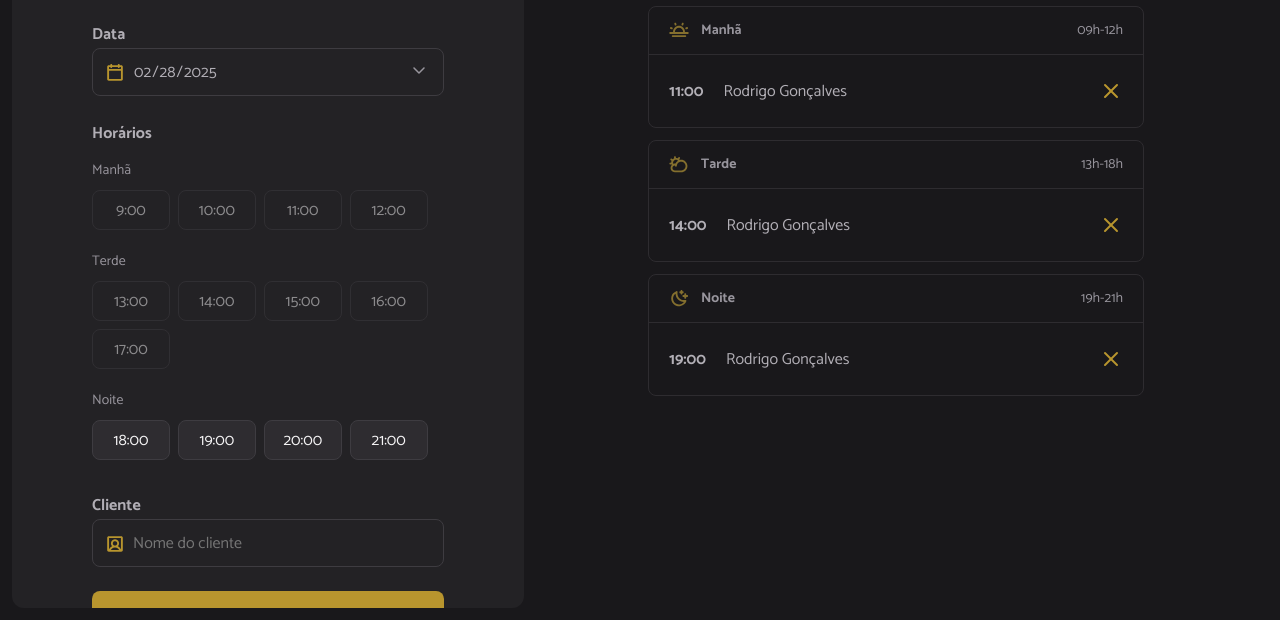
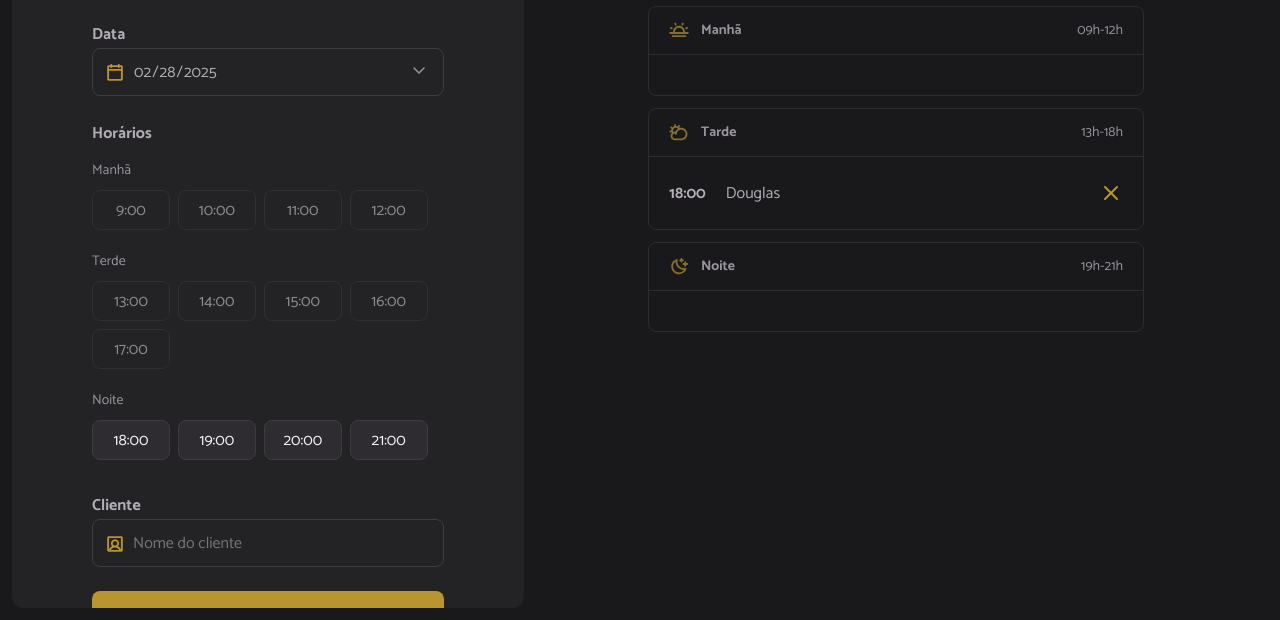
Before and after one commit to Douglasha/hairday, a website built with webpack: page index.html in a window 1280 px wide. Shown: the part 180-800 px from the top of the page. Built offline with nearby package versions, Linux system fonts and the light colour scheme; data requests are answered from the project's data file.

Commit message:
Renderizando os agendamentos do dia

```diff
--- a/index.html
+++ b/index.html
@@ -91,16 +91,16 @@
             <span>09h-12h</span>
           </header>
           <ul id="period-morning" class="period">
-            <!-- Exemplo  -->
+            <!-- Exemplo
             <li>
               <strong>11:00</strong>
-              <span>Rodrigo Gonçalves</span>
+              <span>Douglas Amaral</span>
               <img
                 src="./src/assets/cancel.svg"
                 alt="Cancelar"
                 class="cancel-icon"
               />
-            </li>
+            </li> -->
           </ul>
         </section>
 
@@ -111,16 +111,16 @@
             <span>13h-18h</span>
           </header>
           <ul id="period-afternoon" class="period">
-            <!-- Exemplo -->
+            <!-- Exemplo
             <li>
               <strong>14:00</strong>
-              <span>Rodrigo Gonçalves</span>
+              <span>Douglas Amaral</span>
               <img
                 src="./src/assets/cancel.svg"
                 alt="Cancelar"
                 class="cancel-icon"
               />
-            </li>
+            </li> -->
           </ul>
         </section>
 
@@ -131,16 +131,16 @@
             <span>19h-21h</span>
           </header>
           <ul id="period-night" class="period">
-            <!-- Exemplo -->
+            <!-- Exemplo
             <li>
               <strong>19:00</strong>
-              <span>Rodrigo Gonçalves</span>
+              <span>Douglas Amaral</span>
               <img
                 src="./src/assets/cancel.svg"
                 alt="Cancelar"
                 class="cancel-icon"
               />
-            </li>
+            </li> -->
           </ul>
         </section>
       </aside>
--- a/src/modules/schedules/load.js
+++ b/src/modules/schedules/load.js
@@ -1,5 +1,7 @@
 import { scheduleFetchByDay } from "../../services/schedule-fetch-by-day.js"
 import {hoursLoad} from "../form/hours-load.js"
+import { schedulesShow } from "../schedules/show.js"
+
 
 //Seleciona o input da data.
 const selectedDate = document.getElementById("date")
@@ -10,7 +12,10 @@ export async function schedulesDay(){
 
   // Busca na API os agendamentos
   const dailySchedules = await scheduleFetchByDay({ date })
-  console.log(dailySchedules)
+
+  // Exibe os agendamentos
+  schedulesShow({dailySchedules})
+
   // Renderiza as horas disponíveis.
   hoursLoad({ date })
 
--- /dev/null
+++ b/src/modules/schedules/show.js
@@ -0,0 +1,52 @@
+import dayjs from "dayjs";
+
+// Seleciona as sessões manhã, tarde e noite.
+const periodMorning = document.getElementById("period-mornig")
+const periodAfternoon = document.getElementById("period-afternoon")
+const periodNight = document.getElementById("period-night")
+
+export function schedulesShow({dailySchedules}) {
+  try {
+    // Limpa as listas.
+    // periodMorning.innerHTML = ""
+    // periodAfternoon.innerHTML = ""
+    // periodNight.innerHTML = ""
+
+    // Renderiza os agendamentos por período
+    dailySchedules.forEach((schedule) => {
+      const item = document.createElement("li")
+      const time = document.createElement("strong")
+      const name = document.createElement("span")
+
+      // Adiciona o id do agendamento
+      item.setAttribute("data-id", schedule.id)
+
+      time.textContent = dayjs(schedule.when).format("HH:mm")
+      name.textContent = schedule.name
+
+      // Cria ícone de cancelar o agendamento
+      const cancelIcon = document.createElement("img")
+      cancelIcon.classList.add("cancel-icon")
+      cancelIcon.setAttribute("src", "./src/assets/cancel.svg")
+      cancelIcon.setAttribute("alt", "Cancelar")
+
+      // Adiciona o tempo, nome e ícone no item.
+      item.append(time, name, cancelIcon)
+
+      // Obtém somente a hora
+      const hour = dayjs(schedule.when).hour()
+
+      // Renderiza o agendamento na sessão (manhã, tarde ou noite)
+      if(hour <= 12) {
+        periodMorning.appendChild(item)
+      }else if (hour > 12 && hour <= 18) {
+        periodAfternoon.appendChild(item)
+      }else {
+        periodNight.appendChild(item)
+      }
+    })
+  } catch (error) {
+    alert("Não foi possível exibir os agendamentos")
+    console.log(error)
+  }
+}
```
